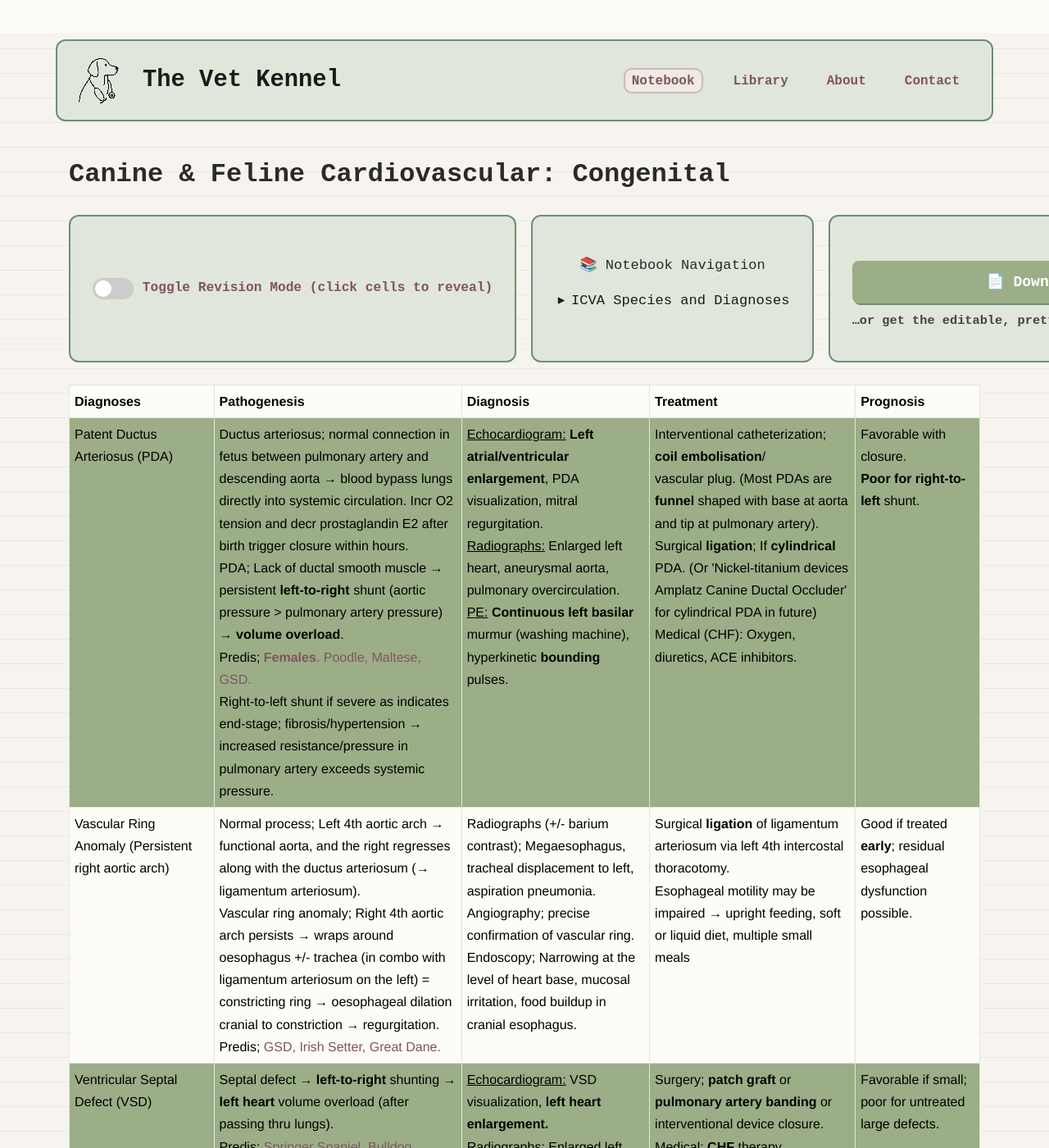
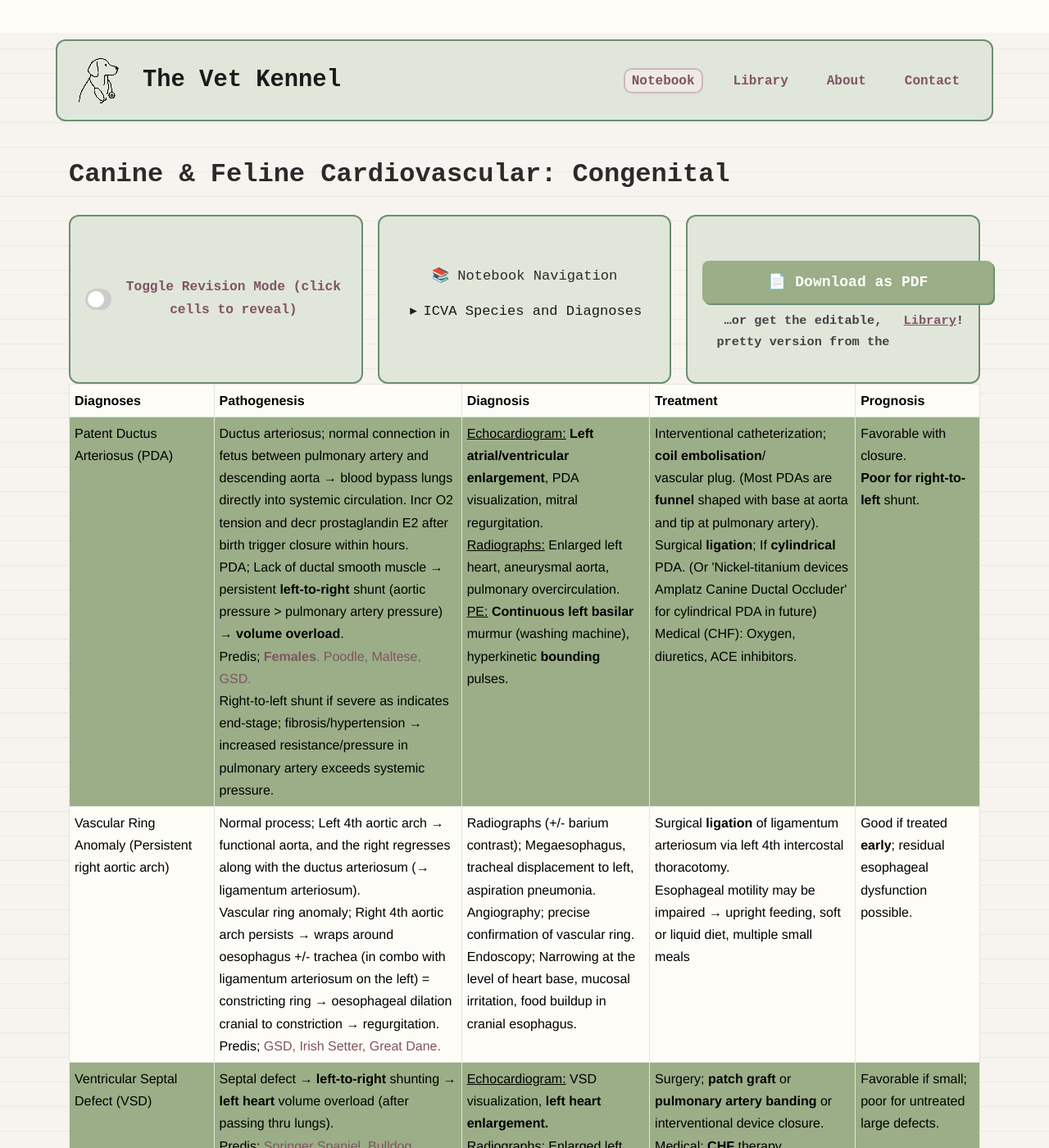
Before and after one commit to TheVetKennel/thevetkennel.github.io, a Jekyll site: the page built from _posts/2025-08-28-canine-feline-cardiovascular-congenital.md, in a window 1280 px wide and 1400 px high. Shown: the whole window at 82% size. Built offline with Jekyll 4.4.1, drawn with Linux system fonts in a browser that asks for light colours.

Commit message:
Update style.css

```diff
--- a/assets/css/style.css
+++ b/assets/css/style.css
@@ -406,21 +406,21 @@ h1,h2,h3 { color:#2a2a2a; }
   justify-content: space-between;
   align-items: stretch;
   gap: 1em;
-  margin-bottom: 1.5em;
 }
 
-/* Each section styled like nav bar */
 .toolbar-box {
-  flex: 0 0 auto;              /* shrink to content instead of equal stretch */
+  flex: 1 1 0;                /* all equal width */
+  max-width: 33%;             /* prevents overflow */
   background-color: #e1e6da;
   border: 2px solid #6b8f71;
   border-radius: 12px;
-  padding: 1em 1.5em;          /* add breathing space without being oversized */
+  padding: 1em;
   font-family: 'Courier New', Courier, monospace;
   display: flex;
   flex-direction: column;
   justify-content: center;
-  align-items: center;         /* keeps button + text centered inside */
+  align-items: center;
+  box-sizing: border-box;     /* include padding in width calc */
 }
 
 /* Make toggle + library note boxes fully centered */
```
